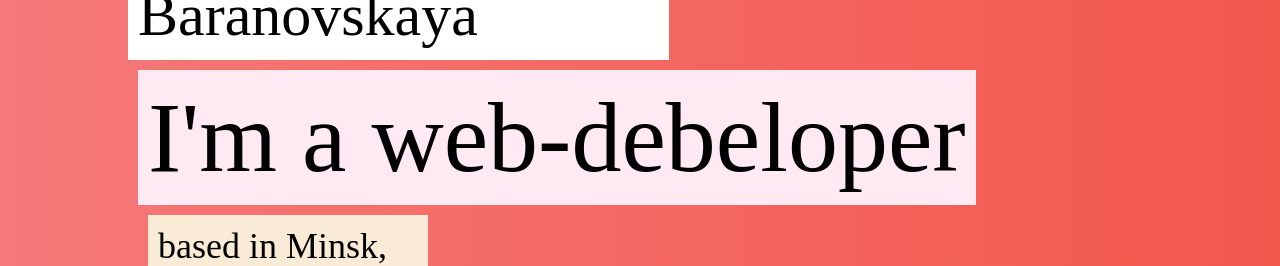
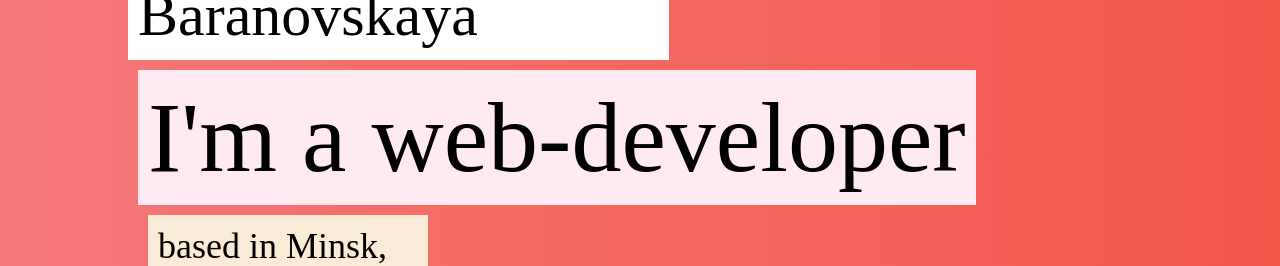
Before and after one commit to lisabaranovskaya/lisabaranovskaya.github.io, a plain HTML site: page index.html in a window 1280 px wide. Shown: the part 351-617 px from the top of the page. Drawn offline with Linux system fonts and the light colour scheme; a web font is replaced by a local one.

Commit message:
Fix typo

```diff
--- a/index.html
+++ b/index.html
@@ -27,7 +27,7 @@
 
             <div class="hello">HELLO!</div>
             <div class="name">my name is Lisa Baranovskaya</div>
-            <div class="job">I'm a web-debeloper</div>
+            <div class="job">I'm a web-developer</div>
             <div class="place">based in Minsk, Belarus</div>
 
         </div>
```
